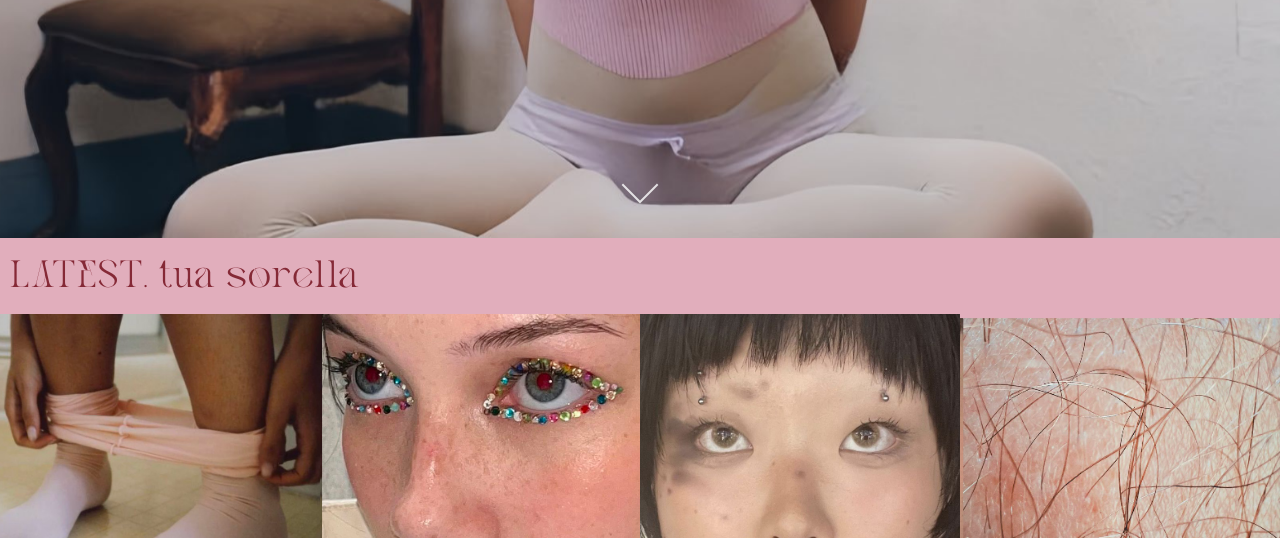
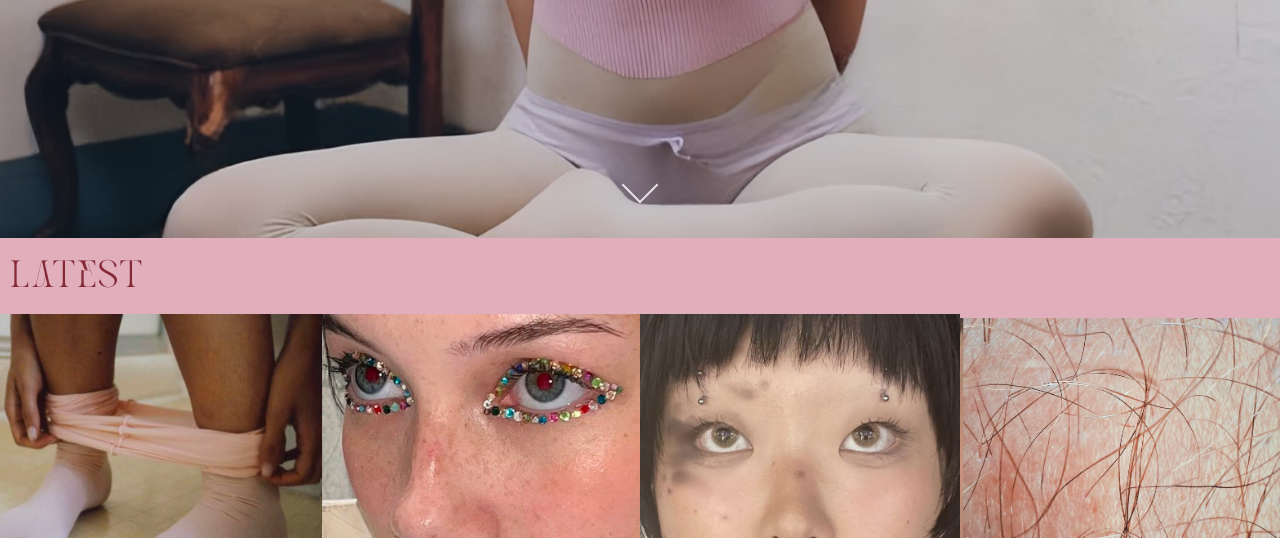
Before and after one commit to ida-benvenuto/Corebody, a plain HTML site: page index.html in a window 1280 px wide. Shown: the part 562-1100 px from the top of the page. Drawn offline with Linux system fonts and the light colour scheme.

Commit message:
oddddddd

```diff
--- a/index.html
+++ b/index.html
@@ -55,7 +55,7 @@
             </div>
         </immagine_iniziale>
         <section class="latest-section">
-            <h1 class="latest-title">LATEST.  tua sorella</h1>
+            <h1 class="latest-title">LATEST</h1>
 
             <div class="articles-grid" id="articlesGrid">
                 <!-- Articoli caricati dinamicamente dal JSON -->
```
